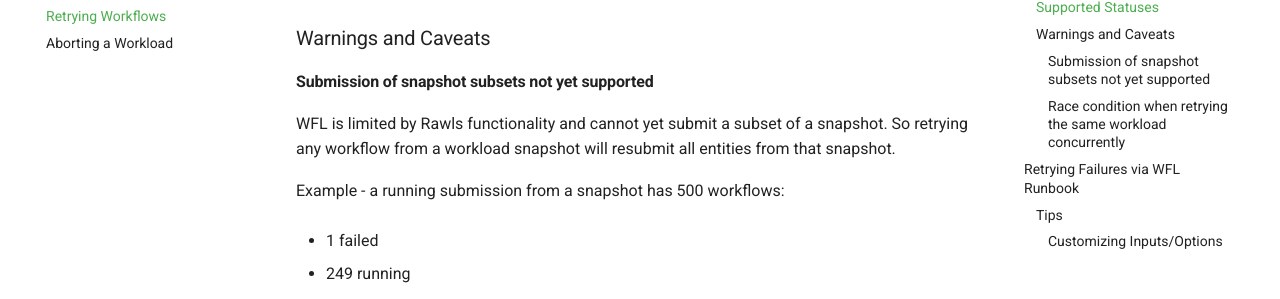
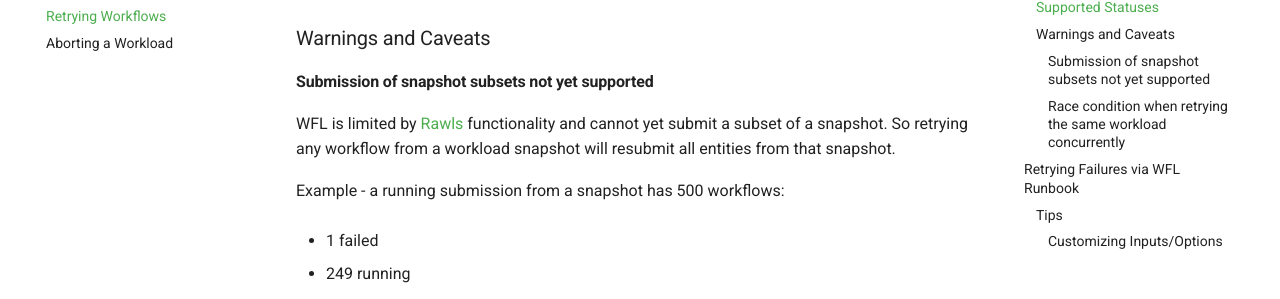
Before and after one commit to broadinstitute/wfl, an MkDocs documentation site: the page built from docs/md/usage-retry.md, in a window 1280 px wide and 900 px high, scrolled down 865 px. Shown: the part 146-445 px from the top of the window. Built offline with MkDocs 1.6.1 and Material for MkDocs 9.7.7, drawn with Linux system fonts in a browser that asks for light colours; comment, search, counter and statistics services are not loaded; part of the change alters nothing that is shown.

```diff
--- a/docs/md/usage-retry.md
+++ b/docs/md/usage-retry.md
@@ -46,7 +46,7 @@ as will specifying a status for which the workload has no workflows.
 
 #### Submission of snapshot subsets not yet supported
 
-WFL is limited by Rawls functionality
+WFL is limited by [Rawls](https://github.com/broadinstitute/rawls) functionality
 and cannot yet submit a subset of a snapshot.
 So retrying any workflow from a workload snapshot
 will resubmit all entities from that snapshot.
```
